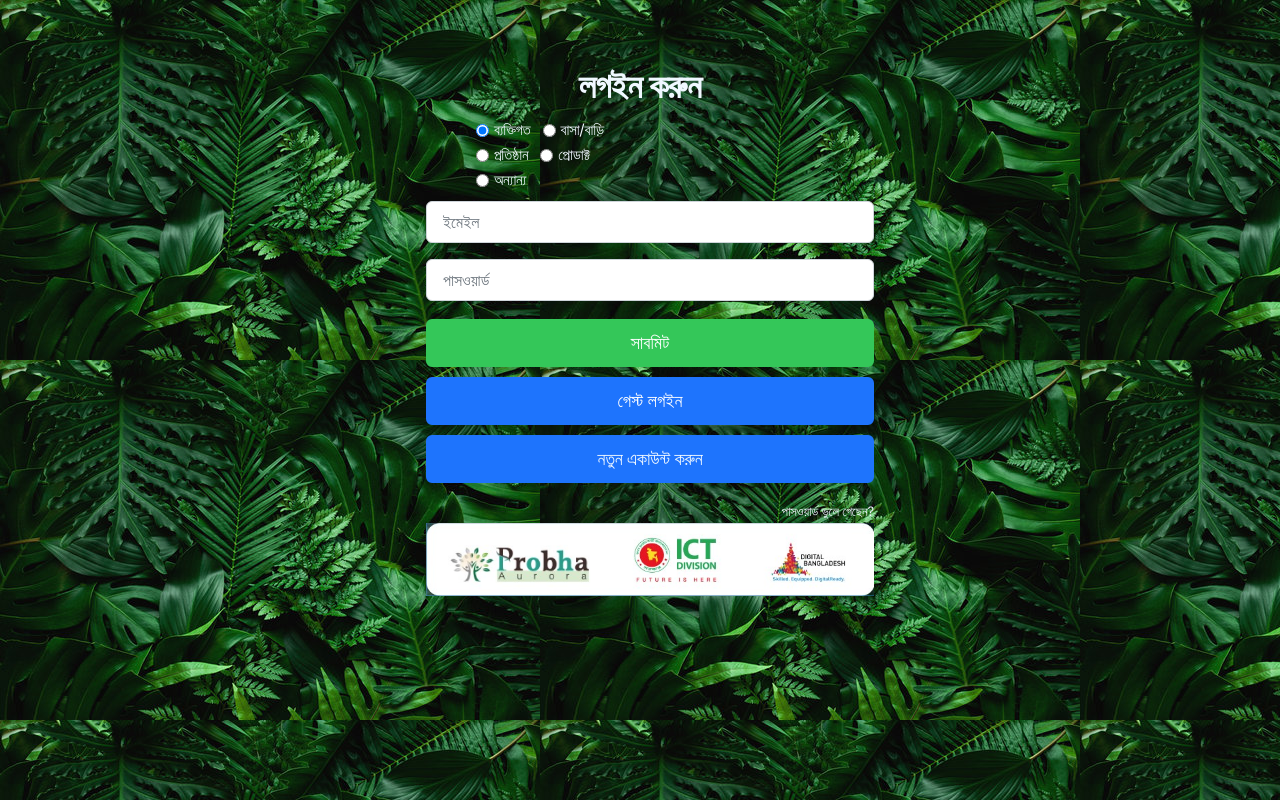
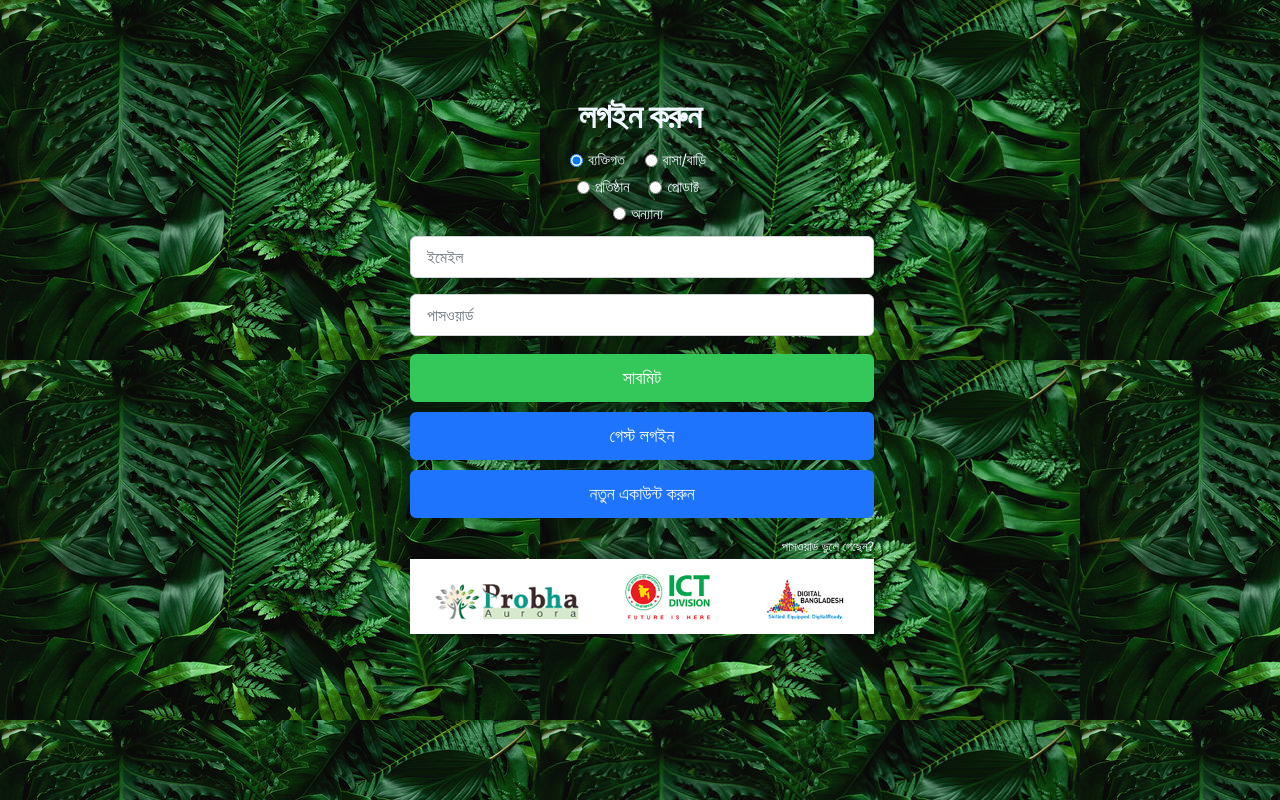
Before and after one commit to roobon/footprinttracker, a PHP site: page / in a window 1280 px wide. Run offline with PHP 8.4, Linux system fonts and the light colour scheme; some libraries are stand-ins or nearby versions.

Commit message:
02 June update

```diff
--- a/assets/css/customstyle.css
+++ b/assets/css/customstyle.css
@@ -3,6 +3,23 @@
     margin-top: 10px;
   }
 
-.row {
-  margin-left: 50px;
+ /* .logintypes {
+  margin-left:0;
+
+ } */
+
+
+/* .txt1 {
+
+  padding: 0 2px 0 10px;
+  width: 80%;
+
+} */
+#appCapsule {
+  margin-top: 30px;
+  border-top-left-radius: 10px;
 }
+
+.form-check {
+  padding-left: 0.25rem;
+}
--- a/index.php
+++ b/index.php
@@ -55,24 +55,7 @@
                 <form action="app-pages.html">
 
                     <div class="form-check">
-                        <!-- <input class="form-check-input" type="radio" name="exampleRadios" id="exampleRadios1" value="option1" checked>
-  <label class="form-check-label" for="exampleRadios1">
-    ব্যক্তিগত
-  </label>
-</div>
-<div class="form-check">
-  <input class="form-check-input" type="radio" name="exampleRadios" id="exampleRadios2" value="option2">
-  <label class="form-check-label" for="exampleRadios2">
-    Second default radio
-  </label>
-</div>
-<div class="form-check disabled">
-  <input class="form-check-input" type="radio" name="exampleRadios" id="exampleRadios3" value="option3" disabled>
-  <label class="form-check-label" for="exampleRadios3">
-    Disabled radio
-  </label>
-</div> -->
-                        <div class="row">
+                        <div class="logintypes">
                             <div class="form-check form-check-inline">
                                 <input class="form-check-input" type="radio" checked name="inlineRadioOptions" id="inlineRadio1" value="option1" />
                                 <label class="form-check-label" for="inlineRadio1">ব্যক্তিগত</label>
@@ -84,7 +67,7 @@
                             </div>
                         </div>
 
-                        <div class="row">
+                        <div class="logintypes">
                             <div class="form-check form-check-inline">
                                 <input class="form-check-input" type="radio" name="inlineRadioOptions" id="inlineRadio3" value="option3" />
                                 <label class="form-check-label" for="inlineRadio3">প্রতিষ্ঠান</label>
@@ -94,7 +77,7 @@
                                 <label class="form-check-label" for="inlineRadio3">প্রোডাক্ট</label>
                             </div>
                         </div>
-                        <div class="row">
+                        <div class="logintypes">
                             <div class="form-check form-check-inline">
                                 <input class="form-check-input" type="radio" name="inlineRadioOptions" id="inlineRadio3" value="option3" />
                                 <label class="form-check-label" for="inlineRadio3">অন্যান্য</label>
@@ -122,13 +105,13 @@
 
 
                         <div>
-                            <button type="submit" class="btn btn-success btn-block btn-lg">সাবমিট</button>
+                            <button type="button" class="btn btn-success btn-block btn-lg">সাবমিট</button>
                         </div>
                         <div>
-                            <button type="submit" class="btn btn-primary btn-block btn-lg">গেস্ট লগইন</button>
+                            <button type="button" class="btn btn-primary btn-block btn-lg">গেস্ট লগইন</button>
                         </div>
                         <div>
-                            <a href="account_list.php" class="btn btn-primary btn-block btn-lg">নতুন একাউন্ট করুন</a>
+                            <a href="signup_individual.php" class="btn btn-primary btn-block btn-lg">নতুন একাউন্ট করুন</a>
 
                         </div>
                         <div class="form-links mt-2">
@@ -141,7 +124,7 @@
 
 
                 </form>
-                <img src="assets/img/partners.jpg" alt="image" width="100%">
+                <img src="assets/img/partners1.jpg" alt="image" width="100%">
             </div>
         </div>
 
```
Also changed, not shown: signup_individual.php (+18 -3 lines), assets/img/partners1.jpg (added), 1 other file.
